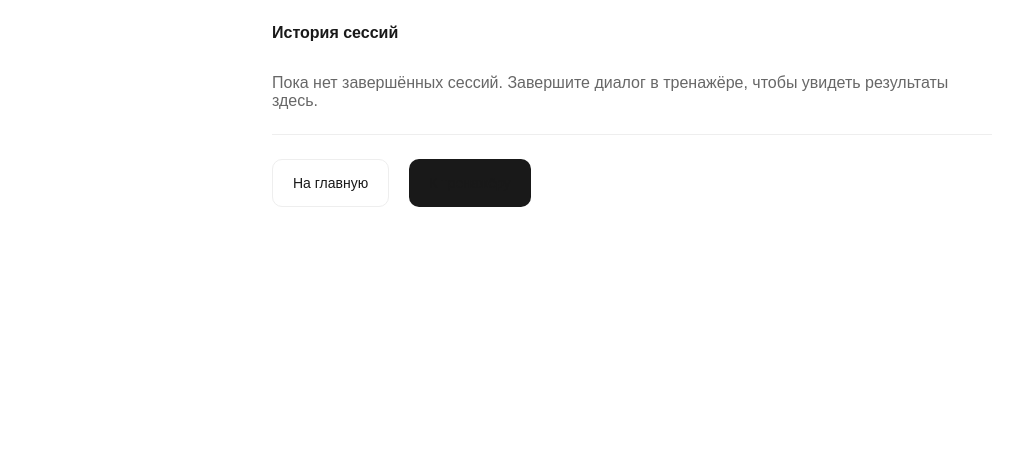
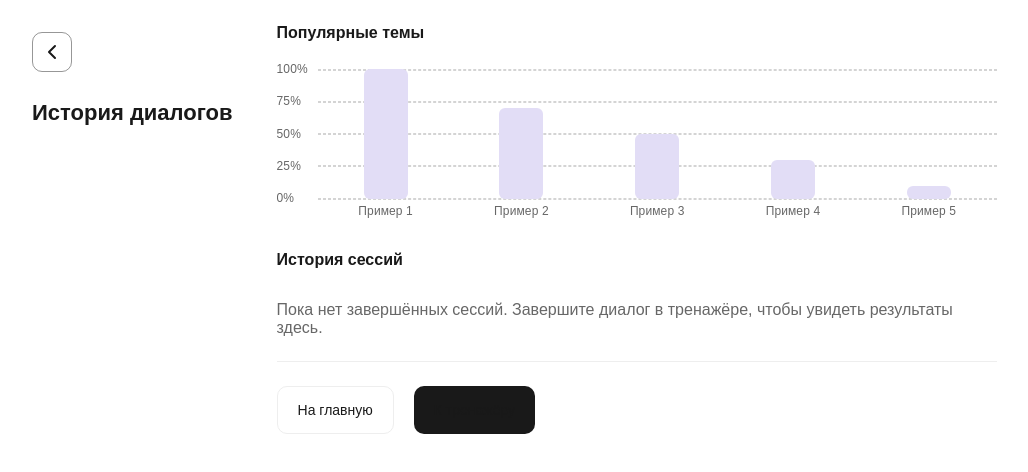
Before and after one commit to elizaburenok/ai-chat-simulator, a React (Vite) app: page /history in a window 1280 px wide. Shown: the top 472 px of the page, without its empty margins (8-1036 px from the left). Built offline with nearby package versions, Linux system fonts and the light colour scheme.

Commit message:
Your commit message here

```diff
--- a/components/VerticalMarker/VerticalMarker.css
+++ b/components/VerticalMarker/VerticalMarker.css
@@ -56,10 +56,10 @@
 /* Bar fill (solid) */
 .vertical-marker__bar-fill {
   position: absolute;
-  top: 0;
+  bottom: 0;
   left: 0;
   right: 0;
-  bottom: auto;
+  top: auto;
   background-color: var(--color-bg-brand-2, #e2ddf6);
   border-radius: var(--rounding-1-5x, 6px);
   width: 100%;
--- a/src/pages/HistoryPage.css
+++ b/src/pages/HistoryPage.css
@@ -3,14 +3,42 @@
  */
 
 .history-page {
-  padding: var(--spacing-6x);
+  display: flex;
+  min-height: 100vh;
   font-family: var(--font-family-primary);
   color: var(--color-primitive-primary);
+  background-color: var(--color-bg-default);
 }
 
 .history-page__content {
+  flex: 1;
+  display: flex;
+  flex-direction: row;
+  min-height: 0;
+  overflow: hidden;
+  gap: var(--spacing-6x);
+}
+
+/* Left column: navigation bar (like TrainerPage / WelcomeContent) */
+.history-page__content-left {
+  flex-shrink: 0;
+  padding-left: 20px;
+  display: flex;
+  flex-direction: column;
+  min-width: 0;
+}
+
+.history-page__content-center {
+  flex: 1;
+  display: flex;
+  flex-direction: column;
+  min-width: 0;
+  overflow: auto;
+  padding: var(--spacing-6x) var(--spacing-6x) var(--spacing-6x) 0;
+}
+
+.history-page__main {
   max-width: 720px;
-  margin: 0 auto;
 }
 
 .history-page__chart {
--- a/src/pages/HistoryPage.tsx
+++ b/src/pages/HistoryPage.tsx
@@ -1,12 +1,21 @@
 import React, { useMemo } from 'react';
 import { useNavigate } from 'react-router-dom';
 import { BarGraph, type BarGraphDataPoint } from '../../components/BarGraph';
+import { NavigationBar } from '../../components/NavigationBar';
 import type { ProgressLevel } from '../../components/VerticalMarker';
 import { loadHistoryEntries } from '../lib/historyStorage';
 import { getEntryAverageScore } from '../lib/resultsAggregates';
 import './HistoryPage.css';
 
 const PROGRESS_LEVELS: ProgressLevel[] = ['0%', '10%', '20%', '30%', '40%', '50%', '60%', '70%', '80%', '90%', '100%'];
+
+const EXAMPLE_BAR_DATA: BarGraphDataPoint[] = [
+  { label: 'Пример 1', progressLevel: '100%' },
+  { label: 'Пример 2', progressLevel: '70%' },
+  { label: 'Пример 3', progressLevel: '50%' },
+  { label: 'Пример 4', progressLevel: '30%' },
+  { label: 'Пример 5', progressLevel: '10%' },
+];
 
 function countToProgressLevel(count: number, maxCount: number): ProgressLevel {
   if (maxCount === 0) return '0%';
@@ -54,12 +63,23 @@ export function HistoryPage(): React.ReactElement {
   return (
     <div className="history-page">
       <div className="history-page__content">
-        {entries.length > 0 && topTopics.length > 0 && (
-          <section className="history-page__chart" aria-labelledby="history-chart-heading">
-            <h2 id="history-chart-heading" className="history-page__chart-title">Популярные темы</h2>
-            <BarGraph data={barGraphData} data-testid="history-top-topics-chart" />
-          </section>
-        )}
+        <div className="history-page__content-left" aria-label="Навигация">
+          <NavigationBar
+            hasBackButton
+            hasTextBlock
+            title="История диалогов"
+            onBackClick={() => navigate('/trainer')}
+          />
+        </div>
+        <div className="history-page__content-center">
+          <div className="history-page__main">
+        <section className="history-page__chart" aria-labelledby="history-chart-heading">
+          <h2 id="history-chart-heading" className="history-page__chart-title">Популярные темы</h2>
+          <BarGraph
+            data={entries.length > 0 && topTopics.length > 0 ? barGraphData : EXAMPLE_BAR_DATA}
+            data-testid="history-top-topics-chart"
+          />
+        </section>
 
         <h1 className="history-page__title">История сессий</h1>
 
@@ -101,6 +121,8 @@ export function HistoryPage(): React.ReactElement {
             К тренажёру
           </button>
         </div>
+          </div>
+        </div>
       </div>
     </div>
   );
--- a/src/pages/ResultsPage.css
+++ b/src/pages/ResultsPage.css
@@ -73,6 +73,13 @@
 .results-page__title {
   margin: 0 0 var(--spacing-6x);
   font-size: var(--font-size-3xl);
+  font-weight: var(--font-weight-demi-bold);
+  color: var(--color-primitive-primary);
+}
+
+.results-page__score {
+  margin: 0 0 var(--spacing-m);
+  font-size: var(--font-size-l);
   font-weight: var(--font-weight-demi-bold);
   color: var(--color-primitive-primary);
 }
--- a/src/pages/ResultsPage.tsx
+++ b/src/pages/ResultsPage.tsx
@@ -178,6 +178,9 @@ export function ResultsPage(): React.ReactElement {
         <div className="results-page__main">
           <div className="results-page__scroll">
             <h1 className="results-page__title">Результаты</h1>
+            <p className="results-page__score" aria-label="Оценка диалога">
+              Оценка: {Math.round((result.block1.score + result.block2.score + result.block3.score) / 3)} из 5
+            </p>
             {topicNameRu && (
               <p className="results-page__topic" aria-label="Тема">
                 Тема: {topicNameRu}
--- a/src/pages/TrainerPage.tsx
+++ b/src/pages/TrainerPage.tsx
@@ -336,7 +336,7 @@ export function TrainerPage(): React.ReactElement {
                     }
                   >
                     <div className="trainer-page__recent-topics">
-                      {sessionsByTopic.map(({ topicId, topicNameRu, count }) => {
+                      {sessionsByTopic.slice(0, 3).map(({ topicId, topicNameRu, count }) => {
                         const topicMeta = topicsData.find((t) => t.id === topicId);
                         const faceIcon = topicMeta ? getTopicFaceIcon(topicMeta) : HappyFaceIcon;
 
```
